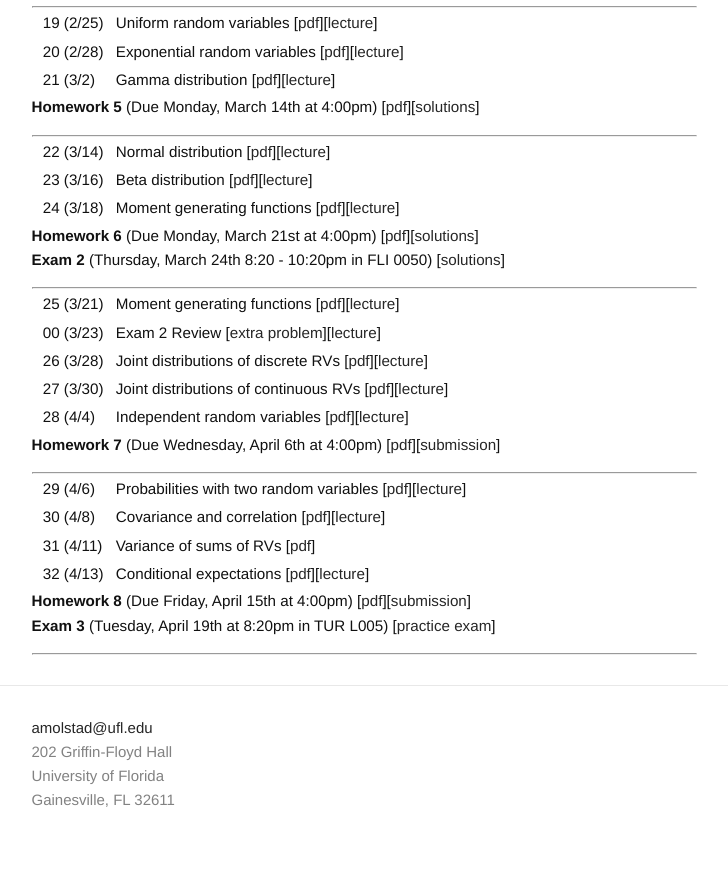
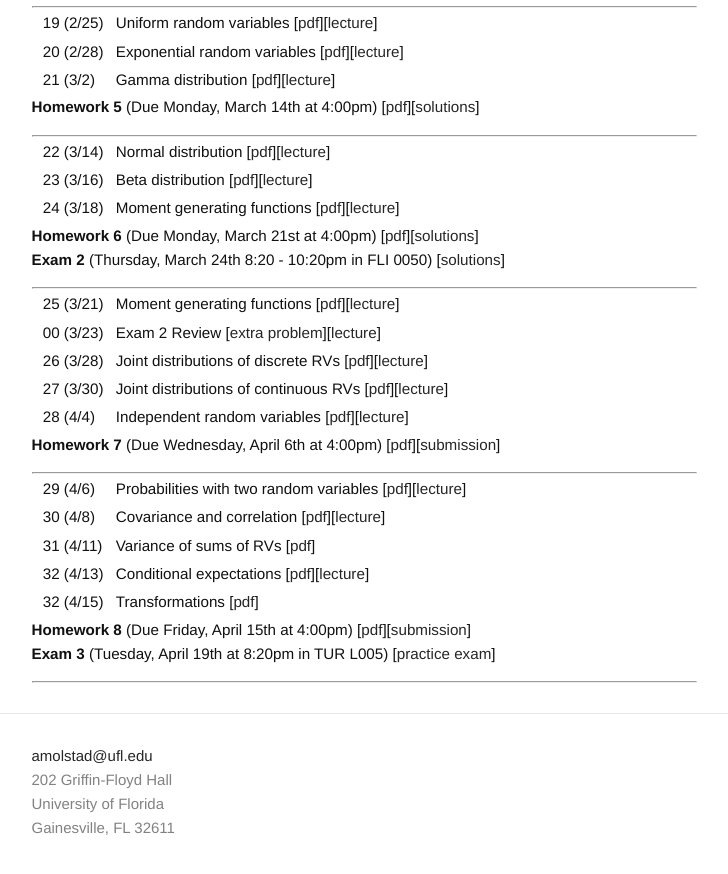
Before and after one commit to ajmolstad/ajmolstad.github.io, a Jekyll site: the page built from S22_STA4321.md, in a window 1280 px wide and 900 px high, scrolled down 1033 px. Shown: the top 874 px of the window, without its empty margins (276-1004 px from the left). Built offline with Jekyll 4.4.1, drawn with Linux system fonts in a browser that asks for light colours.

Commit message:
Update S22_STA4321.md

```diff
--- a/S22_STA4321.md
+++ b/S22_STA4321.md
@@ -101,7 +101,8 @@ Note that you must be logged into your UFL eLearning account to access course ma
 || 29 (4/6) || Probabilities with two random variables [[pdf](https://ufl.instructure.com/files/68146436/download?download_frd=1)][[lecture](https://ufl.instructure.com/courses/452037/files?preview=68189714)]||
 || 30 (4/8) || Covariance and correlation [[pdf](https://ufl.instructure.com/files/68207307/download?download_frd=1)][[lecture](https://ufl.instructure.com/courses/452037/files?preview=68272897)]||
 || 31 (4/11) || Variance of sums of RVs [[pdf](https://ufl.instructure.com/files/68273145/download?download_frd=1)]||
-|| 32 (4/13) || Conditional expectations [[pdf](https://ufl.instructure.com/files/68332182/download?download_frd=1)][[lecture](https://ufl.instructure.com/courses/452037/files?preview=68332209)] ||
+|| 32 (4/13) || Conditional expectations [[pdf](https://ufl.instructure.com/files/68332182/download?download_frd=1)][[lecture](https://ufl.instructure.com/courses/452037/files?preview=68425150)] ||
+|| 32 (4/15) || Transformations [[pdf](https://ufl.instructure.com/files/68425148/download?download_frd=1)] ||
 
 
  **Homework 8** (Due Friday, April 15th at 4:00pm) [[pdf](https://ufl.instructure.com/files/68189791/download?download_frd=1)][[submission](https://ufl.instructure.com/courses/452037/assignments/5166263)]
```
